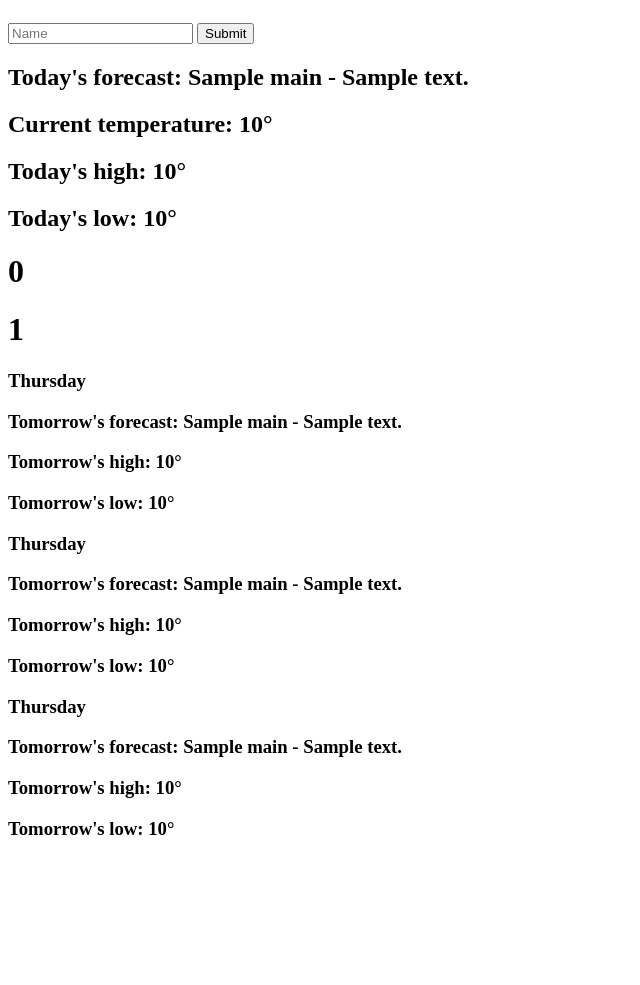
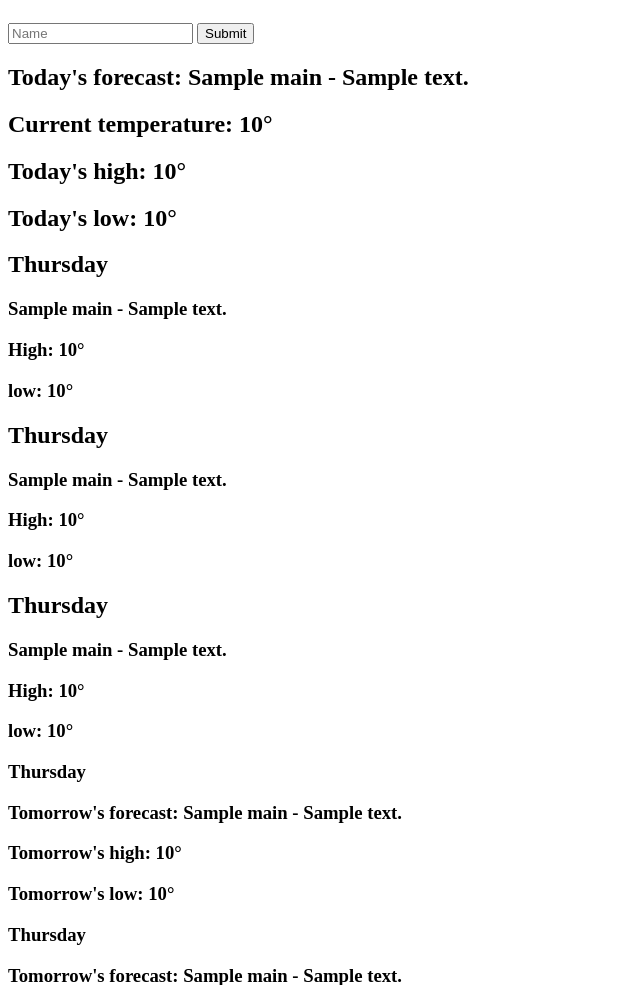
Before and after one commit to JoshLudahl/qaable, a Flask app: page / in a window 1280 px wide. Shown: the part 57-1042 px from the top of the page, without its empty margins (0-640 px from the left). Before the commit the page ends 892 px from the top, so only its background shows below. Run offline with Flask 2, Linux system fonts and the light colour scheme; a database or web service that is not in the repository returns one stand-in record (values such as "Sample title"); data that the repository does not hold is empty.

Commit message:
formatting

```diff
--- a/templates/index.html
+++ b/templates/index.html
@@ -21,8 +21,11 @@
         <h2>Current temperature: {{weather.current.temp | round | int }}&#176;</h2>
         <h2>Today's high: {{ weather.daily[0].temp.max | round | int }}&#176;</h2>
         <h2>Today's low: {{ weather.daily[0].temp.min | round | int }}&#176;</h2>
-        {% for i in range(2) %}
-        <h1>{{i}}</h1>
+        {% for i in range(3) %}
+        <h2>{{ weather.daily[1].dt | datetimeformat(weather.timezone_offset) }}</h2>
+        <h3>{{ weather.daily[1].weather[0].main }} - {{ weather.daily[1].weather[0].description }}</h3>
+        <h3>High: {{ weather.daily[1].temp.max | round | int }}&#176;</h3>
+        <h3>low: {{ weather.daily[1].temp.min | round | int }}&#176</h3>
 
         {% endfor %}
         <h3>{{ weather.daily[1].dt | datetimeformat(weather.timezone_offset) }}</h3>
```
